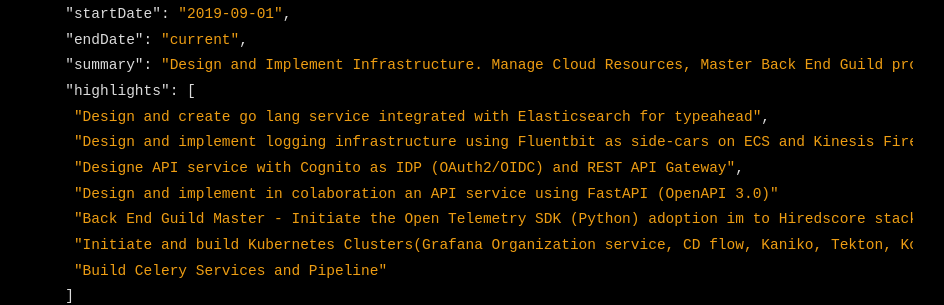
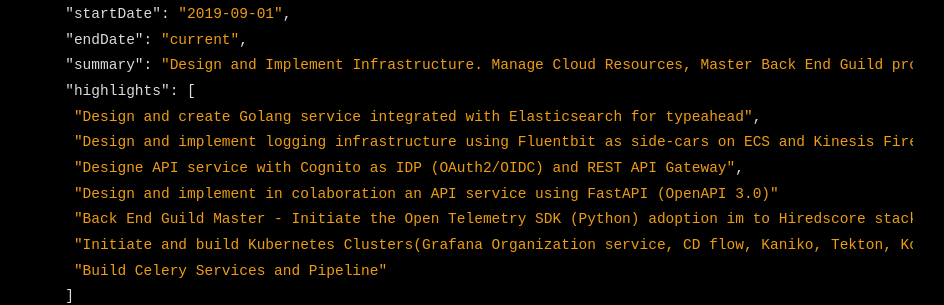
Before and after one commit to yossicohn/yossicohn.github.io, a Jekyll site: the page built from _posts/2019-11-18-my-cv.markdown, in a window 1280 px wide and 900 px high, scrolled down 904 px. Shown: the part 151-456 px from the top of the window, without its empty margins (177-1121 px from the left). Built offline with Jekyll 4.4.1, drawn with Linux system fonts in a browser that asks for light colours.

Commit message:
Update 2019-11-18-my-cv.markdown

```diff
--- a/_posts/2019-11-18-my-cv.markdown
+++ b/_posts/2019-11-18-my-cv.markdown
@@ -53,7 +53,7 @@
       "endDate": "current",
       "summary": "Design and Implement Infrastructure. Manage Cloud Resources, Master Back End Guild promote Cloud Native tech into our stack",
       "highlights": [
-       "Design and create go lang service integrated with Elasticsearch for typeahead",
+       "Design and create Golang service integrated with Elasticsearch for typeahead",
        "Design and implement logging infrastructure using Fluentbit as side-cars on ECS and Kinesis Firehose and Managed ELK",
        "Designe API service with Cognito as IDP (OAuth2/OIDC) and REST API Gateway",
        "Design and implement in colaboration an API service using FastAPI (OpenAPI 3.0)"
```
